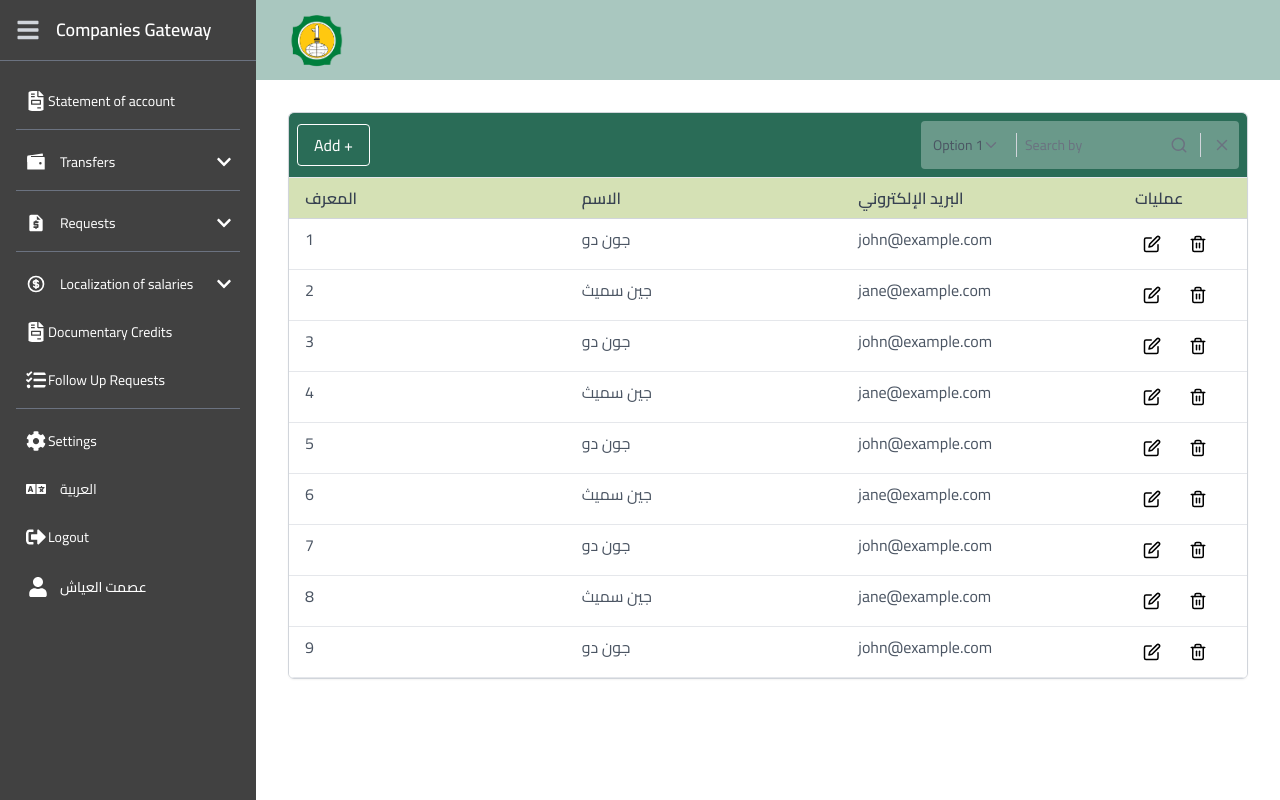
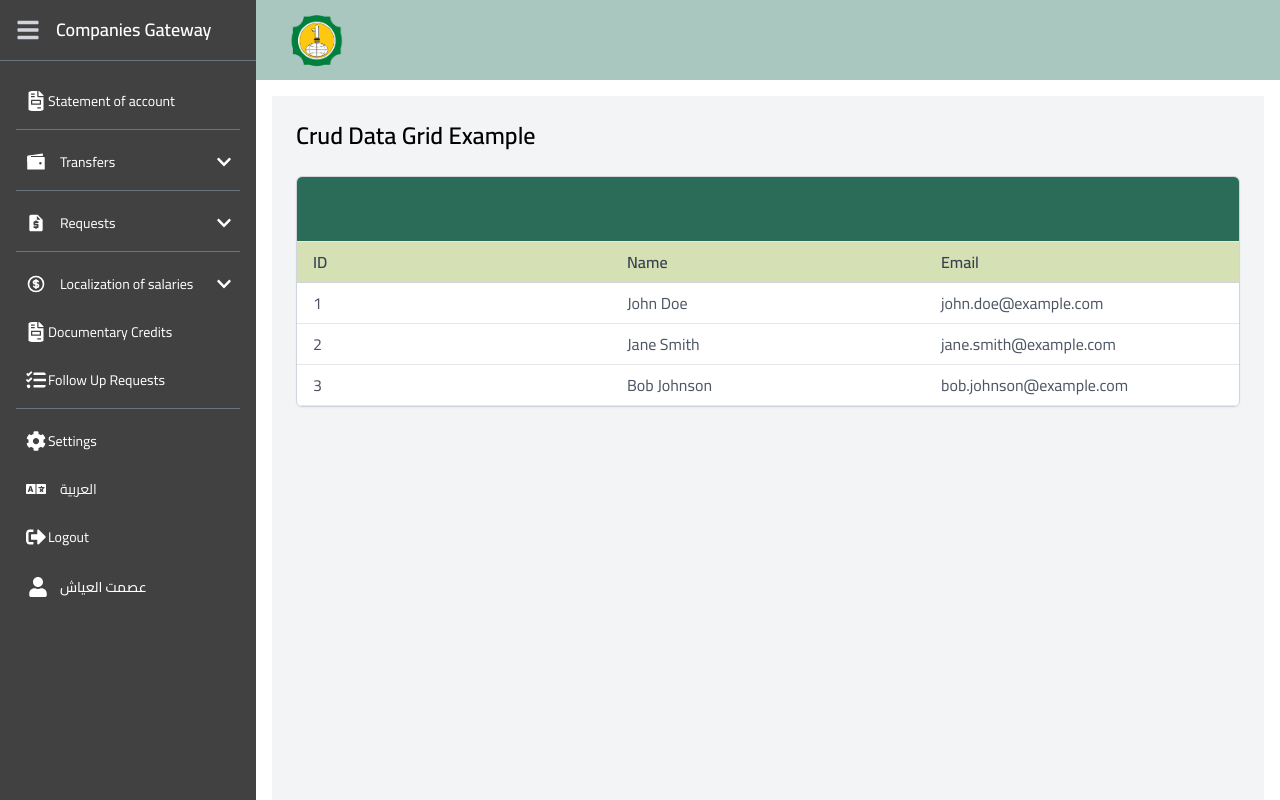
Before and after one commit to repos-evoly/compgateway2, a Next.js app: page /en/example in a window 1280 px wide. Built offline with nearby package versions, Linux system fonts and the light colour scheme.

Commit message:
double click grid row

```diff
--- a/app/[locale]/example/page.tsx
+++ b/app/[locale]/example/page.tsx
@@ -1,39 +1,81 @@
 "use client";
 
-import React from "react";
-import CrudDataGrid from "../../components/CrudDataGrid/CrudDataGrid";
-import { data, columns, actions, dropdownOptions } from "./data";
+import React, { useState } from "react";
+import CrudDataGrid from "@/app/components/CrudDataGrid/CrudDataGrid";
 
-const Page = () => {
+const ExamplePage: React.FC = () => {
+  const [isModalVisible, setIsModalVisible] = useState(false);
+  const [selectedRow, setSelectedRow] = useState<{
+    [key: string]: string | number;
+  } | null>(null);
 
-  const handleSearch = (value: string) => {
-    console.log("Search:", value);
+  const columns = [
+    { key: "id", label: "ID" },
+    { key: "name", label: "Name" },
+    { key: "email", label: "Email" },
+  ];
+
+  const data = [
+    { id: 1, name: "John Doe", email: "john.doe@example.com" },
+    { id: 2, name: "Jane Smith", email: "jane.smith@example.com" },
+    { id: 3, name: "Bob Johnson", email: "bob.johnson@example.com" },
+  ];
+
+  const handleModalOpen = (
+    rowIndex: number,
+    row: { [key: string]: string | number }
+  ) => {
+    setSelectedRow(row); // Store the selected row data
+    setIsModalVisible(true); // Show the modal
   };
 
-  const handleDropdownSelect = (value: string) => {
-    console.log("Dropdown Selected:", value);
-  };
-
-  const handleAddClick = () => {
-    console.log("Add Button Clicked");
+  const handleModalClose = () => {
+    setIsModalVisible(false); // Hide the modal
+    setSelectedRow(null); // Clear the selected row
   };
 
   return (
-    <div className="p-4">
+    <div className="p-6 bg-gray-100 min-h-screen relative">
+      <h1 className="text-2xl font-semibold mb-6">Crud Data Grid Example</h1>
+
+      {/* Render Data Grid */}
       <CrudDataGrid
-        onSearch={handleSearch}
-        onDropdownSelect={handleDropdownSelect}
-        dropdownOptions={dropdownOptions}
-        showAddButton={true}
-        onAddClick={handleAddClick}
-        showSearchBar={true} // Toggle this to true/false
-        showActions={true}
-        actions={actions}
         columns={columns}
         data={data}
+        showActions={false}
+        isModal
+        modalComponent={
+          isModalVisible && (
+            <div className="fixed inset-0 bg-gray-900 bg-opacity-50 flex justify-center items-center z-50">
+              <div className="bg-white rounded-lg shadow-lg p-6 w-1/3">
+                <h2 className="text-xl font-semibold mb-4">Row Details</h2>
+                {selectedRow && (
+                  <div>
+                    <p>
+                      <strong>ID:</strong> {selectedRow.id}
+                    </p>
+                    <p>
+                      <strong>Name:</strong> {selectedRow.name}
+                    </p>
+                    <p>
+                      <strong>Email:</strong> {selectedRow.email}
+                    </p>
+                  </div>
+                )}
+                <button
+                  onClick={handleModalClose}
+                  className="mt-4 px-4 py-2 bg-red-500 text-white rounded"
+                >
+                  Close
+                </button>
+              </div>
+            </div>
+          )
+        }
+        onModalOpen={handleModalOpen}
       />
     </div>
   );
 };
 
-export default Page;
+export default ExamplePage;
--- a/app/components/CrudDataGrid/CrudDataGrid.tsx
+++ b/app/components/CrudDataGrid/CrudDataGrid.tsx
@@ -1,21 +1,23 @@
-import React from "react";
+import React, { useState } from "react";
 import CrudDataGridHeader from "./CrudDataGridHeader";
 import CrudDataGridBody from "./CrudDataGridBody";
 
 type Action = { name: string; icon: React.ReactNode; tip: string };
 
-// Base props
 type BaseProps = {
   data: { [key: string]: string | number }[];
-  columns: { key: string; label: string }[]; // Update: Columns now include key and label
+  columns: { key: string; label: string }[];
   showSearchBar?: boolean;
   showActions?: boolean;
   showAddButton?: boolean;
-  haveChildrens?: boolean; // New prop
-  childrens?: React.ReactNode; // New prop
+  haveChildrens?: boolean;
+  childrens?: React.ReactNode;
+  isModal?: boolean;
+  modalComponent?: React.ReactNode;
+  isComponent?: boolean;
+  componentToRender?: React.ReactNode;
 };
 
-// Conditional props for `showSearchBar`
 type SearchBarProps =
   | {
       showSearchBar: true;
@@ -30,7 +32,6 @@ type SearchBarProps =
       dropdownOptions?: never;
     };
 
-// Conditional props for `showActions`
 type ActionsProps =
   | {
       showActions: true;
@@ -41,7 +42,6 @@ type ActionsProps =
       actions?: never;
     };
 
-// Conditional props for `showAddButton`
 type AddButtonProps =
   | {
       showAddButton: true;
@@ -52,11 +52,23 @@ type AddButtonProps =
       onAddClick?: never;
     };
 
-// Combine all props
-export type CrudDataGridProps = BaseProps &
+type CrudDataGridProps = BaseProps &
   SearchBarProps &
   ActionsProps &
-  AddButtonProps;
+  AddButtonProps & {
+    isModal?: boolean;
+    modalComponent?: React.ReactNode;
+    onModalOpen?: (
+      rowIndex: number,
+      row: { [key: string]: string | number }
+    ) => void;
+    isComponent?: boolean;
+    componentToRender?: React.ReactNode;
+    onComponentRender?: (
+      rowIndex: number,
+      row: { [key: string]: string | number }
+    ) => void;
+  };
 
 const CrudDataGrid: React.FC<CrudDataGridProps> = ({
   data,
@@ -69,15 +81,46 @@ const CrudDataGrid: React.FC<CrudDataGridProps> = ({
   actions,
   showAddButton = false,
   onAddClick,
-  haveChildrens = false, // Default to false
-  childrens, // Optional custom children
+  haveChildrens = false,
+  childrens,
+  isModal,
+  modalComponent,
+  onModalOpen,
+  isComponent,
+  componentToRender,
+  onComponentRender,
 }) => {
+  const [activeRow, setActiveRow] = useState<number | null>(null);
+
   const handleActionClick = (rowIndex: number, action: string) => {
     console.log(`Action '${action}' clicked for row ${rowIndex}`);
   };
 
+  const handleModalOpen = (
+    rowIndex: number,
+    row: { [key: string]: string | number }
+  ) => {
+    setActiveRow(rowIndex);
+    if (onModalOpen) onModalOpen(rowIndex, row);
+  };
+
+  const handleComponentRender = (
+    rowIndex: number,
+    row: { [key: string]: string | number }
+  ) => {
+    setActiveRow(rowIndex);
+    if (onComponentRender) onComponentRender(rowIndex, row);
+  };
+
   return (
     <div className="border border-gray-300 rounded-md shadow-sm overflow-hidden">
+      {/* Debugging activeRow */}
+      {activeRow !== null && (
+        <div className="bg-yellow-100 text-yellow-900 p-2">
+          Active Row Index: {activeRow}
+        </div>
+      )}
+
       {/* Header */}
       <div className="border-b border-gray-200 bg-gray-50">
         <CrudDataGridHeader
@@ -87,19 +130,25 @@ const CrudDataGrid: React.FC<CrudDataGridProps> = ({
           showAddButton={showAddButton}
           onAddClick={onAddClick}
           showSearchBar={showSearchBar}
-          haveChildrens={haveChildrens} // Pass new prop
-          childrens={childrens} // Pass new prop
+          haveChildrens={haveChildrens}
+          childrens={childrens}
         />
       </div>
 
       {/* Body */}
       <div className="bg-white">
         <CrudDataGridBody
-          columns={columns} // Pass updated columns with keys and labels
+          columns={columns}
           data={data}
           showActions={showActions}
           actions={actions}
           onActionClick={handleActionClick}
+          isModal={isModal}
+          modalComponent={modalComponent}
+          onModalOpen={handleModalOpen}
+          isComponent={isComponent}
+          componentToRender={componentToRender}
+          onComponentRender={handleComponentRender}
         />
       </div>
     </div>
--- a/app/components/CrudDataGrid/CrudDataGridBody.tsx
+++ b/app/components/CrudDataGrid/CrudDataGridBody.tsx
@@ -1,13 +1,25 @@
-import React from "react";
+import React, { useState } from "react";
 import ActionButtons from "./ActionButtons";
 import { useTranslations } from "next-intl";
 
 type CrudDataGridBodyProps = {
-  columns: { key: string; label: string }[]; // Columns now include key and label
+  columns: { key: string; label: string }[];
   data: { [key: string]: string | number }[];
   showActions?: boolean;
   actions?: { name: string; icon: React.ReactNode; tip: string }[];
   onActionClick?: (rowIndex: number, action: string) => void;
+  isModal?: boolean;
+  modalComponent?: React.ReactNode;
+  onModalOpen?: (
+    rowIndex: number,
+    row: { [key: string]: string | number }
+  ) => void;
+  isComponent?: boolean;
+  componentToRender?: React.ReactNode;
+  onComponentRender?: (
+    rowIndex: number,
+    row: { [key: string]: string | number }
+  ) => void;
 };
 
 const CrudDataGridBody: React.FC<CrudDataGridBodyProps> = ({
@@ -16,11 +28,32 @@ const CrudDataGridBody: React.FC<CrudDataGridBodyProps> = ({
   showActions = false,
   actions = [],
   onActionClick,
+  isModal,
+  modalComponent,
+  onModalOpen,
+  isComponent,
+  componentToRender,
+  onComponentRender,
 }) => {
   const t = useTranslations("crudDataGrid");
+
+  const [activeRow, setActiveRow] = useState<number | null>(null);
+
+  // Ensure only one of `isModal` or `isComponent` is passed
+  if (isModal && isComponent) {
+    throw new Error(
+      "You can only pass either `isModal` or `isComponent`, not both."
+    );
+  }
+
   return (
     <div>
-      {/* Columns */}
+      {isComponent && activeRow !== null && componentToRender ? (
+        // Render the form if `isComponent` is true and a row is selected
+        componentToRender
+      ) : (
+        // Render the grid
+        <>
           <div className="flex bg-info-light border-b border-gray-300">
             {columns.map((col, index) => (
               <div
@@ -32,21 +65,32 @@ const CrudDataGridBody: React.FC<CrudDataGridBodyProps> = ({
             ))}
             {showActions && (
               <div className="w-32 px-4 py-2 font-semibold text-gray-700">
-            عمليات
+                {t("actions")}
               </div>
             )}
           </div>
 
-      {/* Rows */}
           <div>
             {data.length > 0 ? (
               data.map((row, rowIndex) => (
                 <div
                   key={rowIndex}
-              className="flex border-b border-gray-200 hover:bg-gray-50"
+                  className="flex border-b border-gray-200 hover:bg-gray-50 cursor-pointer"
+                  onDoubleClick={() => {
+                    if (isModal && onModalOpen) {
+                      onModalOpen(rowIndex, row);
+                      setActiveRow(rowIndex); // Ensure modal opens for the active row
+                    } else if (isComponent && onComponentRender) {
+                      setActiveRow(rowIndex); // Set active row for rendering the form
+                      onComponentRender(rowIndex, row);
+                    }
+                  }}
                 >
                   {columns.map((col, colIndex) => (
-                <div key={colIndex} className="flex-1 px-4 py-2 text-gray-600">
+                    <div
+                      key={colIndex}
+                      className="flex-1 px-4 py-2 text-gray-600"
+                    >
                       {row[col.key] || ""}
                     </div>
                   ))}
@@ -63,12 +107,16 @@ const CrudDataGridBody: React.FC<CrudDataGridBodyProps> = ({
                 </div>
               ))
             ) : (
-          // Display message if no data is available
               <div className="flex items-center justify-center py-4 text-gray-500">
                 {t("noItems")}
               </div>
             )}
           </div>
+        </>
+      )}
+
+      {/* Modal */}
+      {isModal && activeRow !== null && modalComponent}
     </div>
   );
 };
```
Lines whose indentation alone changed are shown as unchanged.
